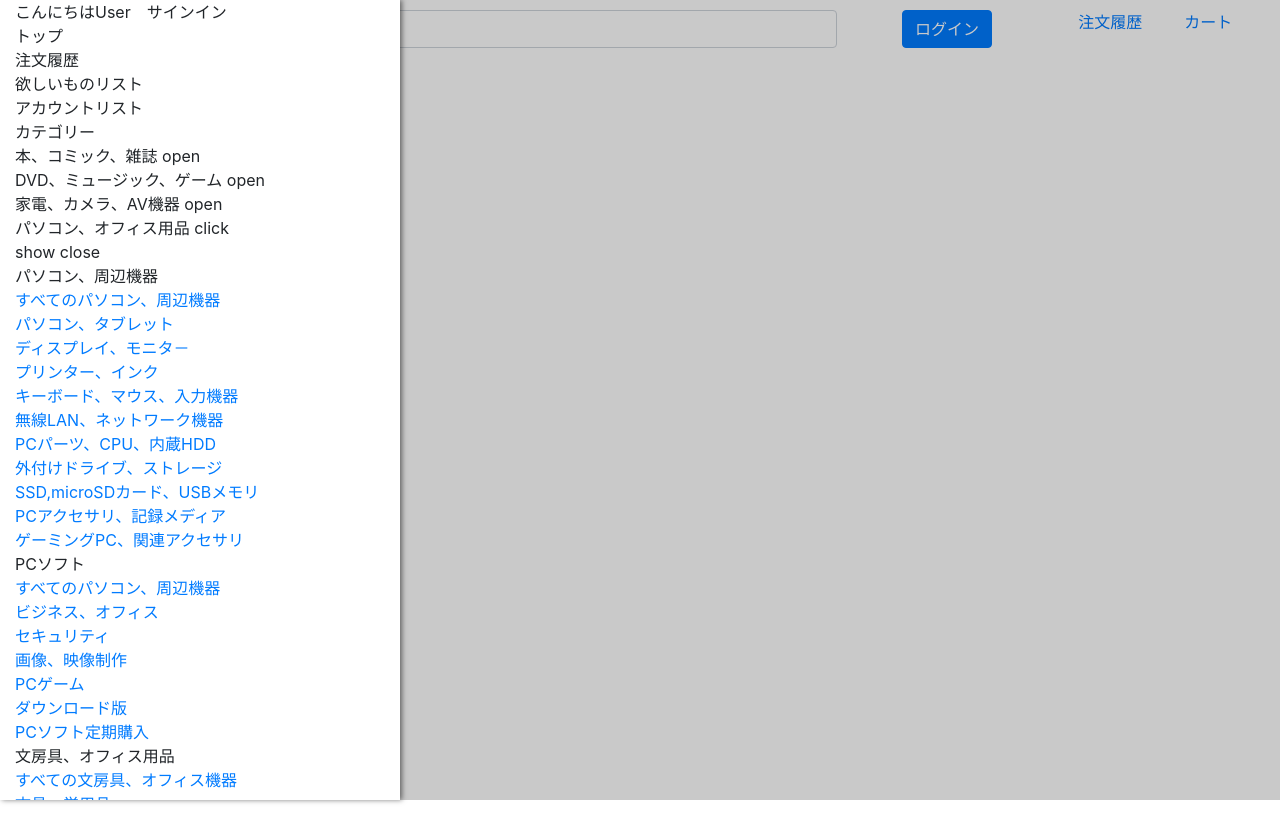
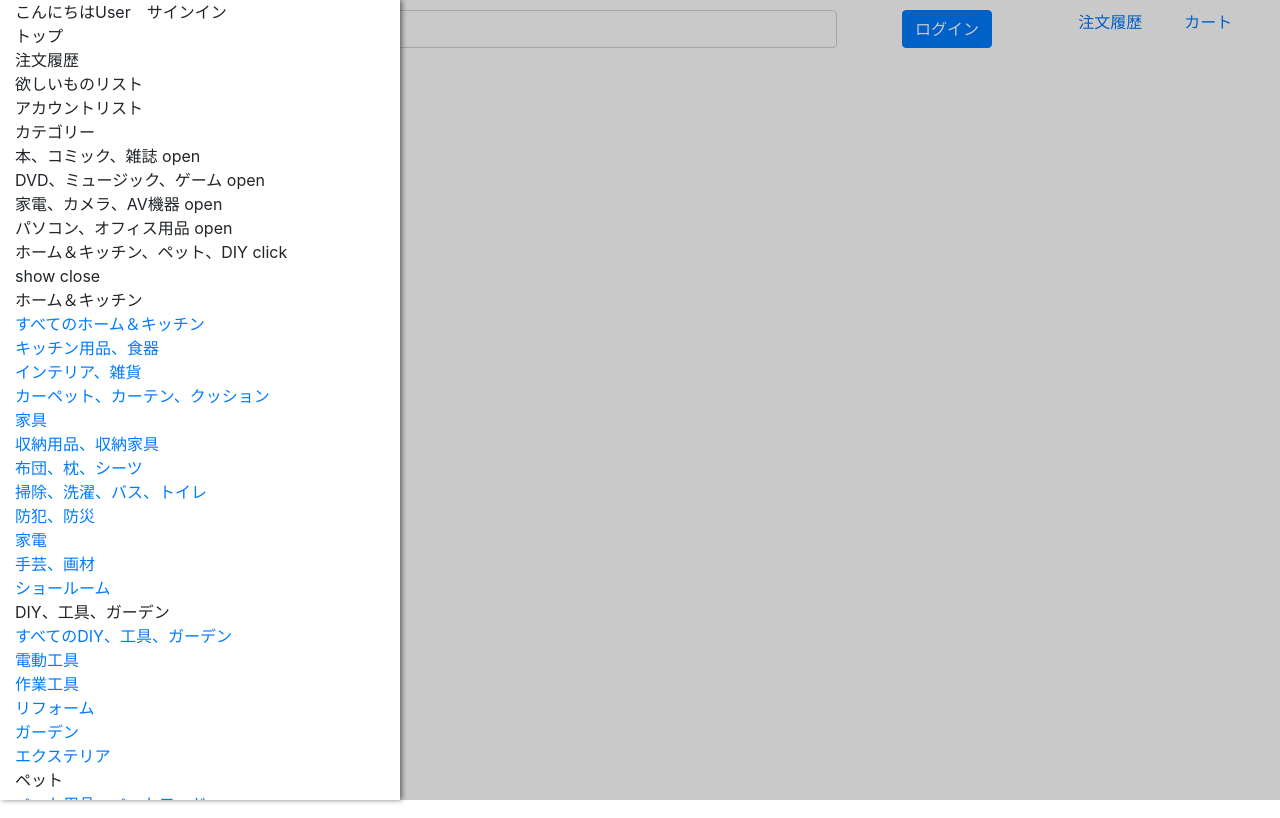
Before and after one commit to XX989tmx/amazon_clone_clientside, a React (Create React App) app: page / in a window 1280 px wide. Both pictures are taken after a click on the button 35 px from the left and 22 px from the top of the page. Built offline with nearby package versions, Linux system fonts and the light colour scheme.

Commit message:
adds state 4

```diff
--- a/src/shared/components/navigation/components/PcAndOffice.js
+++ b/src/shared/components/navigation/components/PcAndOffice.js
@@ -1,4 +1,4 @@
-import React from "react";
+import React, { useState } from "react";
 import reactBootstrap, {
   Container,
   Alert,
@@ -8,14 +8,23 @@ import reactBootstrap, {
   Col,
 } from "react-bootstrap";
 import PcAndOfficeCategoryItems from "./PcAndOfficeCategoryItems";
+
 const PcAndOffice = (props) => {
+  const [isCategoryCardOpen, setIsCategoryCardOpen] = useState(false);
+
+  const categoryCardOpener = () => {
+    setIsCategoryCardOpen((prev) => !prev);
+  };
+
   return (
     <Row>
       <Col>
         <Row>
-          <Col>パソコン、オフィス用品 click</Col>
+          <Col onClick={categoryCardOpener}>
+            パソコン、オフィス用品 {isCategoryCardOpen ? "close" : "open"}
+          </Col>
         </Row>
-        <PcAndOfficeCategoryItems />
+        {isCategoryCardOpen && <PcAndOfficeCategoryItems />}
       </Col>
     </Row>
   );
```
